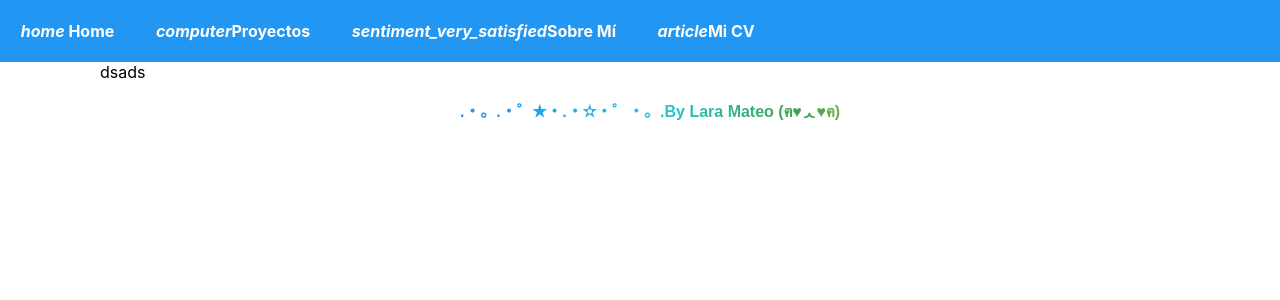
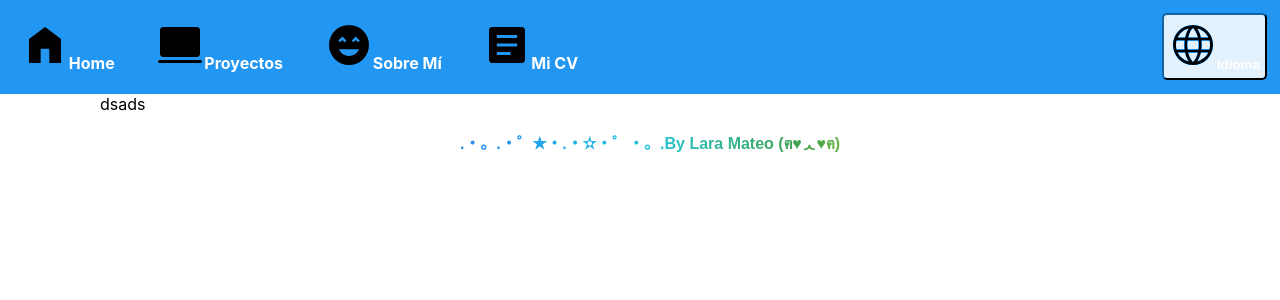
Before and after one commit to Rinava/personal-page, a Next.js app: page / in a window 1280 px wide. Shown: the top 300 px of the page. Built offline with nearby package versions, Linux system fonts and the light colour scheme.

Commit message:
icons added and refactor

```diff
--- a/components/Header/header.module.scss
+++ b/components/Header/header.module.scss
@@ -2,6 +2,7 @@
   background-color: #2196f3;
   font-size: 1rem;
   overflow: hidden;
+  display: flex;
 }
 .link {
   font-weight: bold;
@@ -38,7 +39,8 @@
   border-radius: 5px;
 }
 .link:hover {
-  /* The following line makes the underline only as wide as the text */
-  /* background-size: calc(100% - 2em) 5px, auto; */
   background-size: 100% 5px, auto;
 }
+.language {
+  margin-left: auto;
+}
--- a/components/Header/index.tsx
+++ b/components/Header/index.tsx
@@ -1,4 +1,13 @@
 import styles from './header.module.scss';
+import clsx from 'clsx';
+import {
+  HomeIcon,
+  ComputerIcon,
+  HappyFaceIcon,
+  ResumeIcon,
+  LanguageIcon,
+} from '../commons/Icons';
+
 const Header = () => {
   return (
     <header>
@@ -7,23 +16,34 @@ const Header = () => {
           title='Ir a la pantalla principal'
           className={styles.link}
           href='index.html'>
-          <i class='material-icons'>home</i> Home
+          <HomeIcon />
+          Home
         </a>
         <a title='Ver mis proyectos' className={styles.link} href='wip.html'>
-          <i class='material-icons'>computer</i>Proyectos
+          <ComputerIcon />
+          Proyectos
         </a>
         <a
           title='Ver más sobre mí'
           className={styles.link}
           href='about-me.html'>
-          <i class='material-icons'>sentiment_very_satisfied</i>Sobre Mí
+          <HappyFaceIcon />
+          Sobre Mí
         </a>
         <a
           title='Ver mi curriculum vitae'
           className={styles.link}
           href='cv.html'>
-          <i class='material-icons'>article</i>Mi CV
+          <ResumeIcon />
+          Mi CV
         </a>
+        <button
+          title='Cambiar idioma'
+          className={clsx(styles.link, styles.language)}
+          href='cv.html'>
+          <LanguageIcon />
+          Idioma
+        </button>
       </nav>
     </header>
   );
--- /dev/null
+++ b/components/commons/Icons/ComputerIcon.tsx
@@ -0,0 +1,6 @@
+const ComputerIcon = () => (
+  <svg xmlns='http://www.w3.org/2000/svg' height='48' width='48'>
+    <path d='M7 36q-1.2 0-2.1-.9Q4 34.2 4 33V9q0-1.2.9-2.1Q5.8 6 7 6h34q1.2 0 2.1.9.9.9.9 2.1v24q0 1.2-.9 2.1-.9.9-2.1.9Zm-3.5 6q-.65 0-1.075-.425Q2 41.15 2 40.5q0-.65.425-1.075Q2.85 39 3.5 39h41q.65 0 1.075.425Q46 39.85 46 40.5q0 .65-.425 1.075Q45.15 42 44.5 42Z' />
+  </svg>
+);
+export default ComputerIcon;
--- /dev/null
+++ b/components/commons/Icons/HappyFaceIcon.tsx
@@ -0,0 +1,6 @@
+const HappyFaceIcon = () => (
+  <svg xmlns='http://www.w3.org/2000/svg' height='48' width='48'>
+    <path d='M24 34.95q3.3 0 6.075-1.775Q32.85 31.4 34.1 28.35H13.9q1.3 3.05 4.05 4.825Q20.7 34.95 24 34.95Zm-8.9-13.6 2.25-2.25 2.25 2.25 1.8-1.8-4.05-4.05-4.05 4.05Zm13.35 0 2.25-2.25 2.25 2.25 1.8-1.8-4.05-4.05-4.05 4.05ZM24 44q-4.1 0-7.75-1.575-3.65-1.575-6.375-4.3-2.725-2.725-4.3-6.375Q4 28.1 4 24q0-4.15 1.575-7.8 1.575-3.65 4.3-6.35 2.725-2.7 6.375-4.275Q19.9 4 24 4q4.15 0 7.8 1.575 3.65 1.575 6.35 4.275 2.7 2.7 4.275 6.35Q44 19.85 44 24q0 4.1-1.575 7.75-1.575 3.65-4.275 6.375t-6.35 4.3Q28.15 44 24 44Z' />
+  </svg>
+);
+export default HappyFaceIcon;
--- /dev/null
+++ b/components/commons/Icons/HomeIcon.tsx
@@ -0,0 +1,6 @@
+const HomeIcon = () => (
+  <svg xmlns='http://www.w3.org/2000/svg' height='48' width='48'>
+    <path d='M8 42V18L24.1 6 40 18v24H28.3V27.75h-8.65V42Z' />
+  </svg>
+);
+export default HomeIcon;
--- /dev/null
+++ b/components/commons/Icons/LanguageIcon.tsx
@@ -0,0 +1,6 @@
+const LanguageIcon = () => (
+  <svg xmlns='http://www.w3.org/2000/svg' height='48' width='48'>
+    <path d='M24 44q-4.2 0-7.85-1.575Q12.5 40.85 9.8 38.15q-2.7-2.7-4.25-6.375Q4 28.1 4 23.9t1.55-7.825Q7.1 12.45 9.8 9.75t6.35-4.225Q19.8 4 24 4q4.2 0 7.85 1.525Q35.5 7.05 38.2 9.75q2.7 2.7 4.25 6.325Q44 19.7 44 23.9t-1.55 7.875Q40.9 35.45 38.2 38.15t-6.35 4.275Q28.2 44 24 44Zm7.9-27.5h7.5q-1.65-3.45-4.525-5.75Q32 8.45 28.25 7.5q1.25 1.85 2.125 4t1.525 5Zm-12.7 0h9.7q-.55-2.65-1.85-5.125T24 7q-1.6 1.35-2.7 3.55-1.1 2.2-2.1 5.95ZM7.6 28.45h7.95q-.15-1.35-.175-2.425-.025-1.075-.025-2.125 0-1.25.05-2.225.05-.975.2-2.175h-8q-.35 1.2-.475 2.15T7 23.9q0 1.3.125 2.325.125 1.025.475 2.225ZM19.75 40.5q-1.25-1.9-2.15-4.1-.9-2.2-1.5-4.95H8.6Q10.5 35 13 37.025q2.5 2.025 6.75 3.475ZM8.6 16.5h7.55q.55-2.7 1.4-4.825.85-2.125 2.15-4.125-3.75.95-6.55 3.2T8.6 16.5ZM24 41.1q1.75-1.8 2.925-4.125Q28.1 34.65 28.85 31.45H19.2q.7 3 1.875 5.4Q22.25 39.25 24 41.1Zm-5.35-12.65H29.4q.2-1.55.25-2.525.05-.975.05-2.025 0-1-.05-1.925T29.4 19.5H18.65q-.2 1.55-.25 2.475-.05.925-.05 1.925 0 1.05.05 2.025.05.975.25 2.525Zm9.65 12q3.6-1.15 6.475-3.45 2.875-2.3 4.625-5.55h-7.45q-.65 2.7-1.525 4.9-.875 2.2-2.125 4.1Zm4.1-12h8q.35-1.2.475-2.225Q41 25.2 41 23.9q0-1.3-.125-2.25T40.4 19.5h-7.95q.15 1.75.2 2.675.05.925.05 1.725 0 1.1-.075 2.075-.075.975-.225 2.475Z' />
+  </svg>
+);
+export default LanguageIcon;
--- /dev/null
+++ b/components/commons/Icons/ResumeIcon.tsx
@@ -0,0 +1,6 @@
+const ResumeIcon = () => (
+  <svg xmlns='http://www.w3.org/2000/svg' height='48' width='48'>
+    <path d='M13.85 34.05H27.6v-3H13.85Zm0-8.55h20.3v-3h-20.3Zm0-8.55h20.3v-3h-20.3ZM9 42q-1.2 0-2.1-.9Q6 40.2 6 39V9q0-1.2.9-2.1Q7.8 6 9 6h30q1.2 0 2.1.9.9.9.9 2.1v30q0 1.2-.9 2.1-.9.9-2.1.9Z' />
+  </svg>
+);
+export default ResumeIcon;
--- /dev/null
+++ b/components/commons/Icons/index.tsx
@@ -0,0 +1,7 @@
+import ComputerIcon from './ComputerIcon';
+import HomeIcon from './HomeIcon';
+import HappyFaceIcon from './HappyFaceIcon';
+import ResumeIcon from './ResumeIcon';
+import LanguageIcon from './LanguageIcon';
+
+export { ComputerIcon, HomeIcon, HappyFaceIcon, ResumeIcon, LanguageIcon };
```
Also changed, not shown: components/commons/Button/Button.tsx (added, +8 -0 lines), components/commons/Button/button.module.scss (added).
